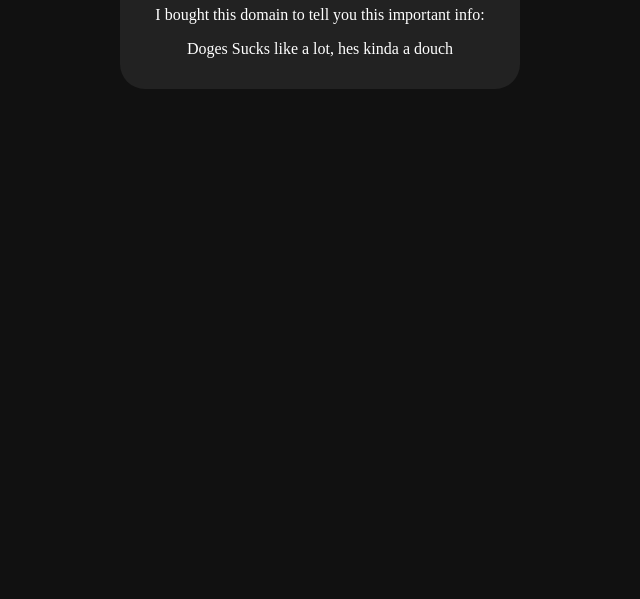
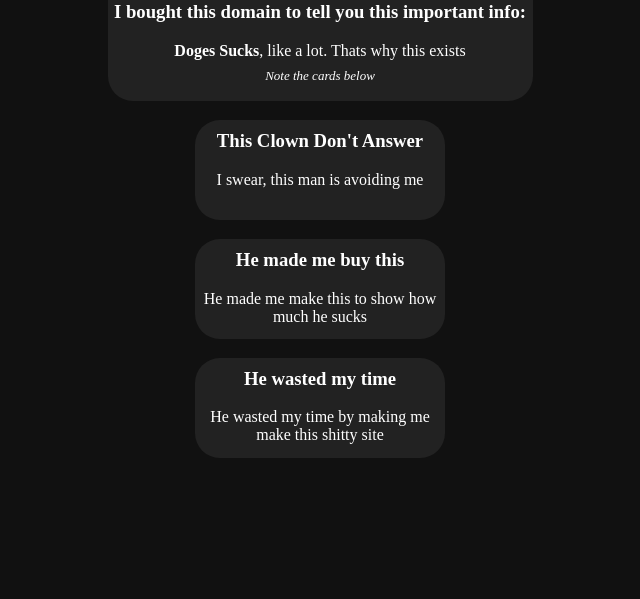
Before and after one commit to 1Brenny1/Doges.Sucks, a plain HTML site: page index.html in a window 1280 px wide. Shown: the part 201-800 px from the top of the page, without its empty margins (320-960 px from the left). Drawn offline with Linux system fonts and the light colour scheme.

Commit message:
Update index.html

```diff
--- a/index.html
+++ b/index.html
@@ -21,25 +21,56 @@
             height: 50vh;
         }
         .Box {
-            width: 400px;
-            height: 163px;
+            margin-top: 125px;
+            width: 425px;
+            height: 160px;
             border-radius: 25px;
             background-color: #222222;
         }
-        h1 {
+        .SML-Box {
+            margin: auto;
+            width: 250px;
+            height: 100px;
+            border-radius: 25px;
+            background-color: #222222;
+        }
+        .SML-Box h3 {
+            padding-top: 10px;
+        }
+        * {
             text-align: center;
             color: #fff;
         }
-        p {
-            color: white;
-            text-align: center;
+        .sml {
+            margin-top: -7.5px;
+            font-size: small;
+        }
+        #Large {
+            height: 250px;
+            border-color: transparent;
         }
     </style>
     <div class="Center">
-        <div class="Box">
-            <h1>🐒 Doges.sucks 🐒</h1>
-            <p>I bought this domain to tell you this important info:</p>
-            <p>Doges Sucks like a lot, hes kinda a douch</p>
+        <div class="Container">
+            <hr id="Large">
+            <div class="Box">
+                <h1>🐒 Doges.sucks 🐒</h1>
+                <h3>I bought this domain to tell you this important info:</h3>
+                <p><b>Doges Sucks</b>, like a lot. Thats why this exists</p>
+                <p class="sml"><i>Note the cards below</i></p>
+            </div>
+            <div class="SML-Box">
+                <h3>This Clown Don't Answer</h3>
+                <p>I swear, this man is avoiding me</p>
+            </div>
+            <div class="SML-Box">
+                <h3>He made me buy this</h3>
+                <p>He made me make this to show how much he sucks</p>
+            </div>
+            <div class="SML-Box">
+                <h3>He wasted my time</h3>
+                <p>He wasted my time by making me make this shitty site</p>
+            </div>
         </div>
     </div>
 </body>
```
